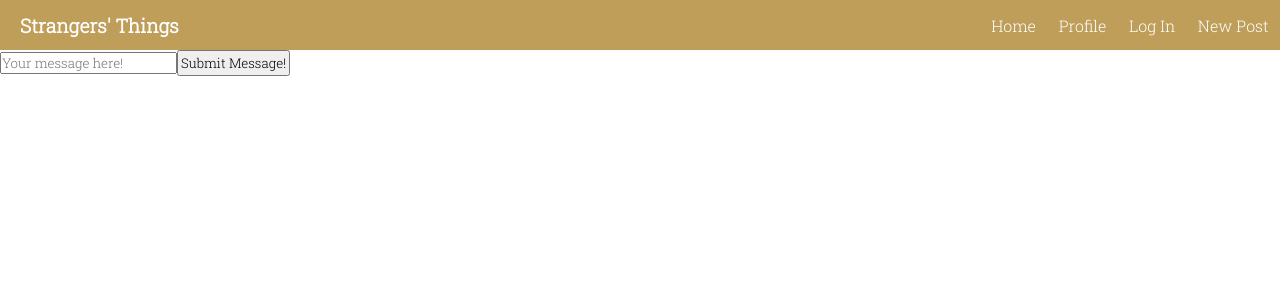
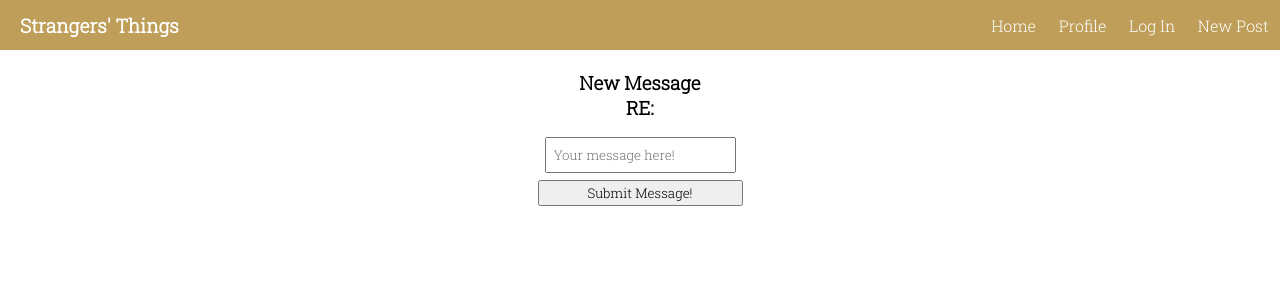
Before and after one commit to 1hazardousboi/strangers-things, a React (Create React App) app: page /Message in a window 1280 px wide. Shown: the top 300 px of the page. Built offline with nearby package versions, Linux system fonts and the light colour scheme.

Commit message:
lots of minor fixes and style updates

```diff
--- a/public/style.css
+++ b/public/style.css
@@ -43,18 +43,24 @@ nav * {
   align-items: center;
 }
 
-.formStyle {
+.authForm,
+.searchBar,
+.postForm {
   padding: 10px;
   display: flex;
   flex-direction: column;
 }
 
-.formStyle * {
+.postForm input,
+.authForm *,
+.searchBar * {
   margin: 7px;
   padding: 7px;
 }
 
-.formStyle :hover {
+.postForm input:hover,
+.authForm,
+.searchBar :hover {
   box-shadow: 3px 3px 3px rgb(233, 221, 195);
 }
 
@@ -125,3 +131,17 @@ button {
 .profilePage {
   padding: 5px;
 }
+
+.newPost {
+  margin: 20px;
+  display: flex;
+  flex-direction: column;
+  align-items: center;
+}
+
+.delivery {
+  display: flex;
+  flex-direction: row;
+  justify-content: center;
+  margin-bottom: 7px;
+}
--- a/src/components/EditPost.jsx
+++ b/src/components/EditPost.jsx
@@ -26,8 +26,9 @@ export default function EditPost({ token, targetPost, setTargetPost }) {
   };
 
   return (
-    <div>
-      <form onSubmit={handleSubmit}>
+    <div className="newPost">
+      <h3>Edit Post</h3>
+      <form className="postForm" onSubmit={handleSubmit}>
         <input
           value={title}
           onChange={(e) => setTitle(e.target.value)}
@@ -48,12 +49,14 @@ export default function EditPost({ token, targetPost, setTargetPost }) {
           onChange={(e) => setLocation(e.target.value)}
           placeholder="Location"
         ></input>
+        <div className="delivery">
           <label htmlFor="willDeliver">Will Deliver?</label>
           <input
             value={willDeliver}
             onChange={(e) => setWillDeliver(e.target.checked)}
             type="checkbox"
           ></input>
+        </div>
         <button className="submit" type="submit">
           Submit
         </button>
--- a/src/components/Home.jsx
+++ b/src/components/Home.jsx
@@ -37,7 +37,7 @@ export default function Home({ token, setTargetPost }) {
 
   return (
     <div>
-      <form className="formStyle">
+      <form className="searchBar">
         <input
           value={searchTerm}
           placeholder="search here!"
--- a/src/components/LogIn.jsx
+++ b/src/components/LogIn.jsx
@@ -18,7 +18,7 @@ export default function Login({ setToken, setCurrentUser }) {
   return (
     <div className="login">
       <h3>Log In:</h3>
-      <form className="formStyle" onSubmit={handleSubmit}>
+      <form className="authForm" onSubmit={handleSubmit}>
         <input
           value={username}
           placeholder="username"
--- a/src/components/Message.jsx
+++ b/src/components/Message.jsx
@@ -13,14 +13,18 @@ export default function Message({ token, targetPost, setTargetPost }) {
   };
 
   return (
-    <div className="messageBox">
-      <form onSubmit={handleSubmit}>
+    <div className="newPost">
+      <h3>New Message</h3>
+      <h3>RE: {targetPost.title}</h3>
+      <form className="postForm" onSubmit={handleSubmit}>
         <input
           value={message}
           onChange={(e) => setMessage(e.target.value)}
           placeholder="Your message here!"
         ></input>
-        <button type="submit">Submit Message!</button>
+        <button type="submit" className="submit">
+          Submit Message!
+        </button>
       </form>
     </div>
   );
--- a/src/components/NewPost.jsx
+++ b/src/components/NewPost.jsx
@@ -23,34 +23,41 @@ export default function NewPost({ token }) {
   };
 
   return (
-    <div>
-      <form onSubmit={handleSubmit}>
+    <div className="newPost">
+      <h3>New Post</h3>
+      <form className="postForm" onSubmit={handleSubmit}>
+        <label htmlFor="title">Title:</label>
         <input
           value={title}
           onChange={(e) => setTitle(e.target.value)}
           placeholder="Title"
         ></input>
+        <label htmlFor="description">Description:</label>
         <input
           value={description}
           onChange={(e) => setDescription(e.target.value)}
           placeholder="Description"
         ></input>
+        <label htmlFor="location">Location:</label>
+        <input
+          value={location}
+          onChange={(e) => setLocation(e.target.value)}
+          placeholder="Location"
+        ></input>
+        <label htmlFor="price">Price:</label>
         <input
           value={price}
           onChange={(e) => setPrice(e.target.value)}
           placeholder="Price"
         ></input>
-        <input
-          value={location}
-          onChange={(e) => setLocation(e.target.value)}
-          placeholder="Location"
-        ></input>
+        <div className="delivery">
           <label htmlFor="willDeliver">Will Deliver?</label>
           <input
             value={willDeliver}
             onChange={(e) => setWillDeliver(e.target.checked)}
             type="checkbox"
           ></input>
+        </div>
         <button className="submit" type="submit">
           Submit
         </button>
--- a/src/components/Register.jsx
+++ b/src/components/Register.jsx
@@ -19,7 +19,7 @@ export default function Register({ setToken, setCurrentUser }) {
   return (
     <div className="login">
       <h3>Register:</h3>
-      <form className="formStyle" onSubmit={handleSubmit}>
+      <form className="authForm" onSubmit={handleSubmit}>
         <input
           value={username}
           placeholder="username"
--- a/src/components/SinglePost.jsx
+++ b/src/components/SinglePost.jsx
@@ -3,8 +3,6 @@ import { deletePost } from "api/posts";
 import { useNavigate } from "react-router-dom";
 
 export default function PostCard({ token, post, setTargetPost, onProfile }) {
-  // console.log("Current Post", post); // viewing each post
-
   let navigate = useNavigate();
 
   return (
@@ -41,8 +39,6 @@ export default function PostCard({ token, post, setTargetPost, onProfile }) {
               className="deleteButton"
               onClick={() => {
                 deletePost(token, post);
-                window.location.reload();
-                // Not optimal to rerender the page on delete, temporary fix!!
               }}
             >
               Delete
```
Also changed, not shown: src/components/SingleMessage.jsx (+1 -18 lines). Lines whose indentation alone changed are shown as unchanged.
